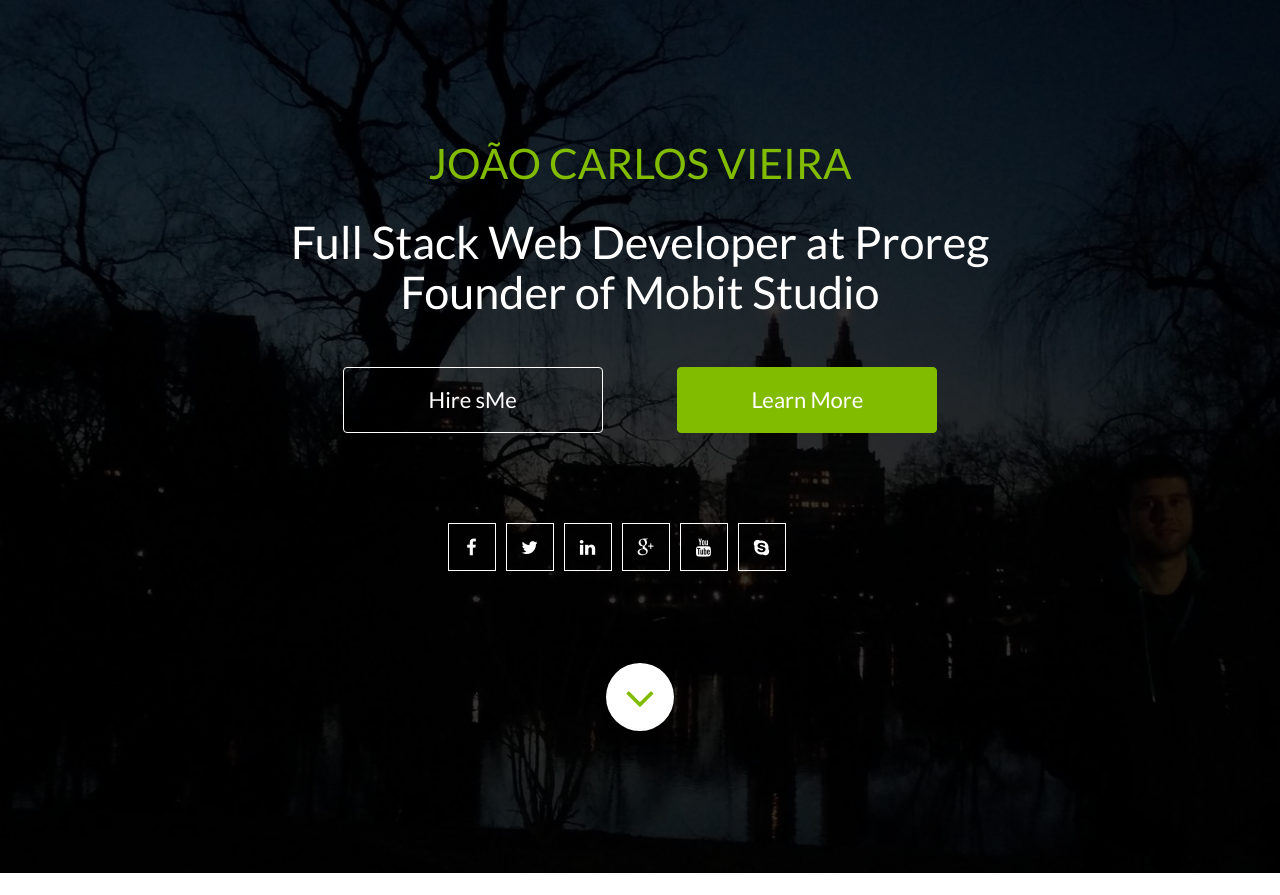
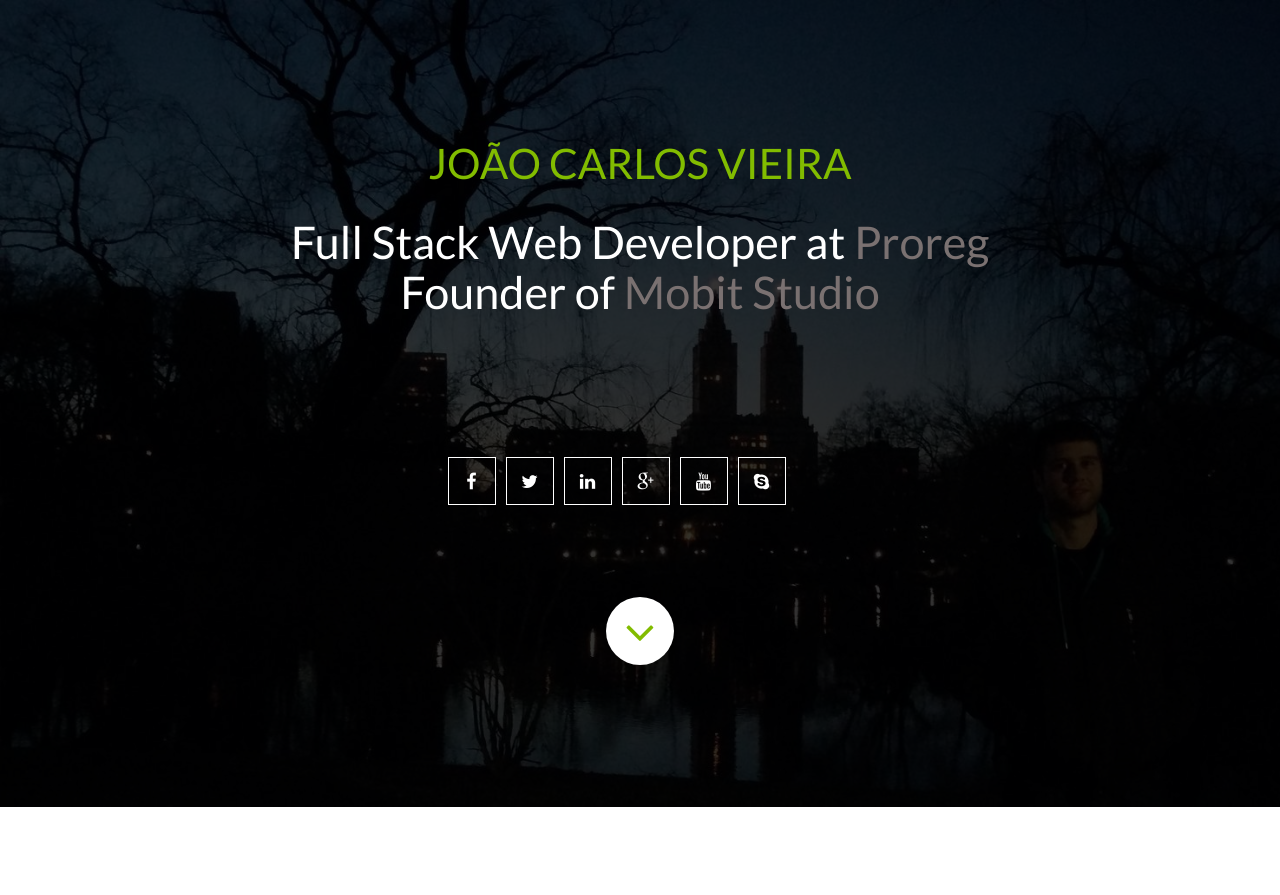
Before and after one commit to joaocv3/personal, a PHP site: page /index.html in a window 1280 px wide. Shown: the top 895 px of the page. Run offline with PHP 8.4, Linux system fonts and the light colour scheme; some libraries are stand-ins or nearby versions.

Commit message:
chore: Update banner info

```diff
--- a/assets/css/main.css
+++ b/assets/css/main.css
@@ -216,6 +216,13 @@
   color: #ffffff;
   font-size: 45px;
   margin: 32px 0px 50px;
+}
+#header .banner h2 a {
+  color: #7a7171;
+  font-size: 45px;
+  margin: 32px 0px 50px;
+
+  text-decoration: none;
 }
 #header .banner .scroll {
   margin: 50px 0;
--- a/index.html
+++ b/index.html
@@ -38,10 +38,8 @@
         <div class="col-md-12">
           <div class="banner text-center">
             <h1 class="wow fadeInDown animated" data-wow-delay=".8s">João Carlos Vieira</h1>
-            <h2 class="wow fadeInDown animated" data-wow-delay=".6s">Full Stack Web Developer at Proreg
-			<br /> Founder of Mobit Studio</h2>
-            <a href="#" class="btn btn-border lg wow fadeInLeft animated" data-wow-delay="1.0s">Hire sMe</a>
-            <a href="#" class="btn btn-common lg wow fadeInRight animated" data-wow-delay="1.0s">Learn More</a>
+            <h2 class="wow fadeInDown animated" data-wow-delay=".6s">Full Stack Web Developer at <a href="http://proreg.com.br/">Proreg</a>
+			<br /> Founder of <a href="http://mobitstudio.com.br/">Mobit Studio</a></h2>
             <div class="col-md-12 wow fadeInRight animated" data-wow-delay="1.4s">
 
           <!-- Feedback Section Start -->
```
